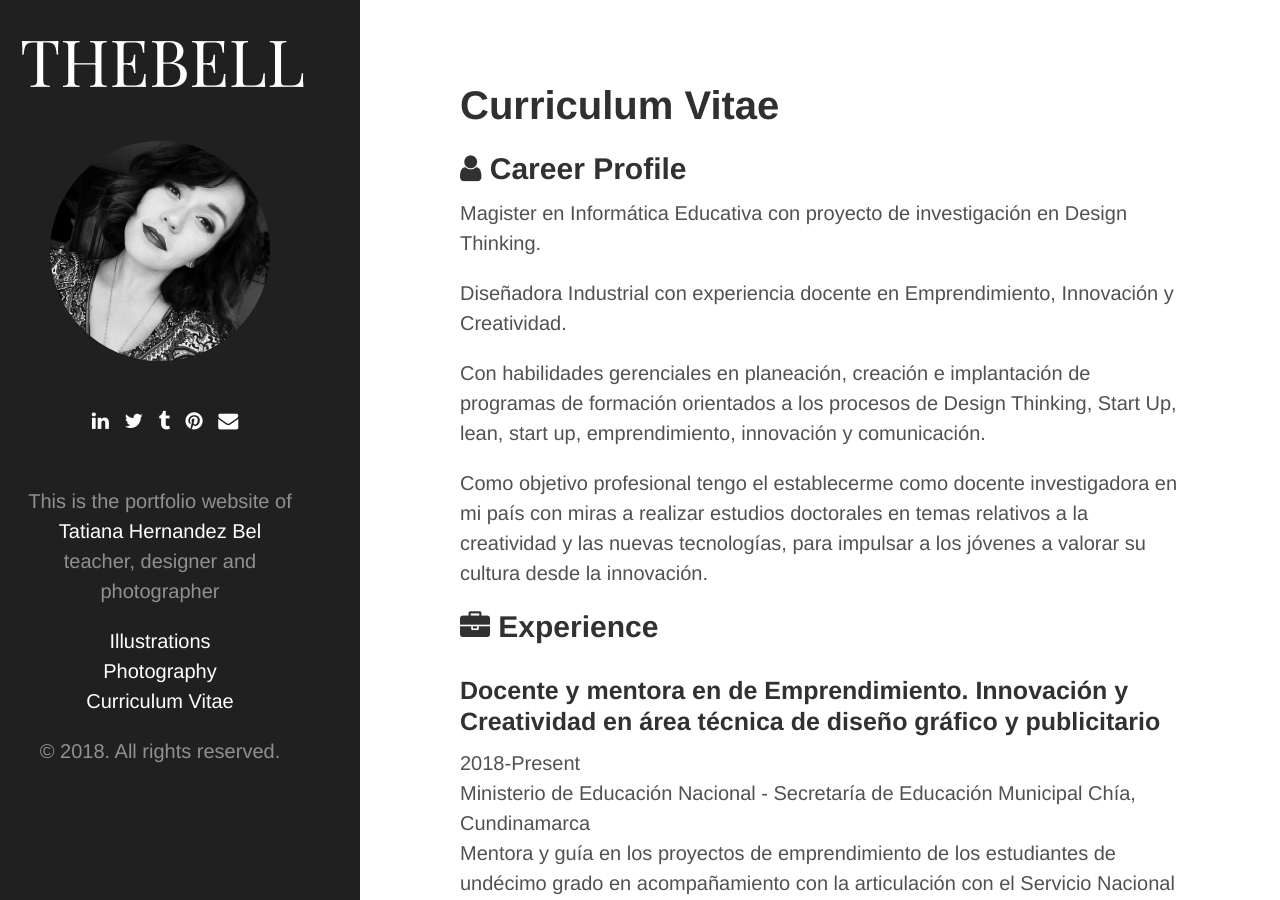
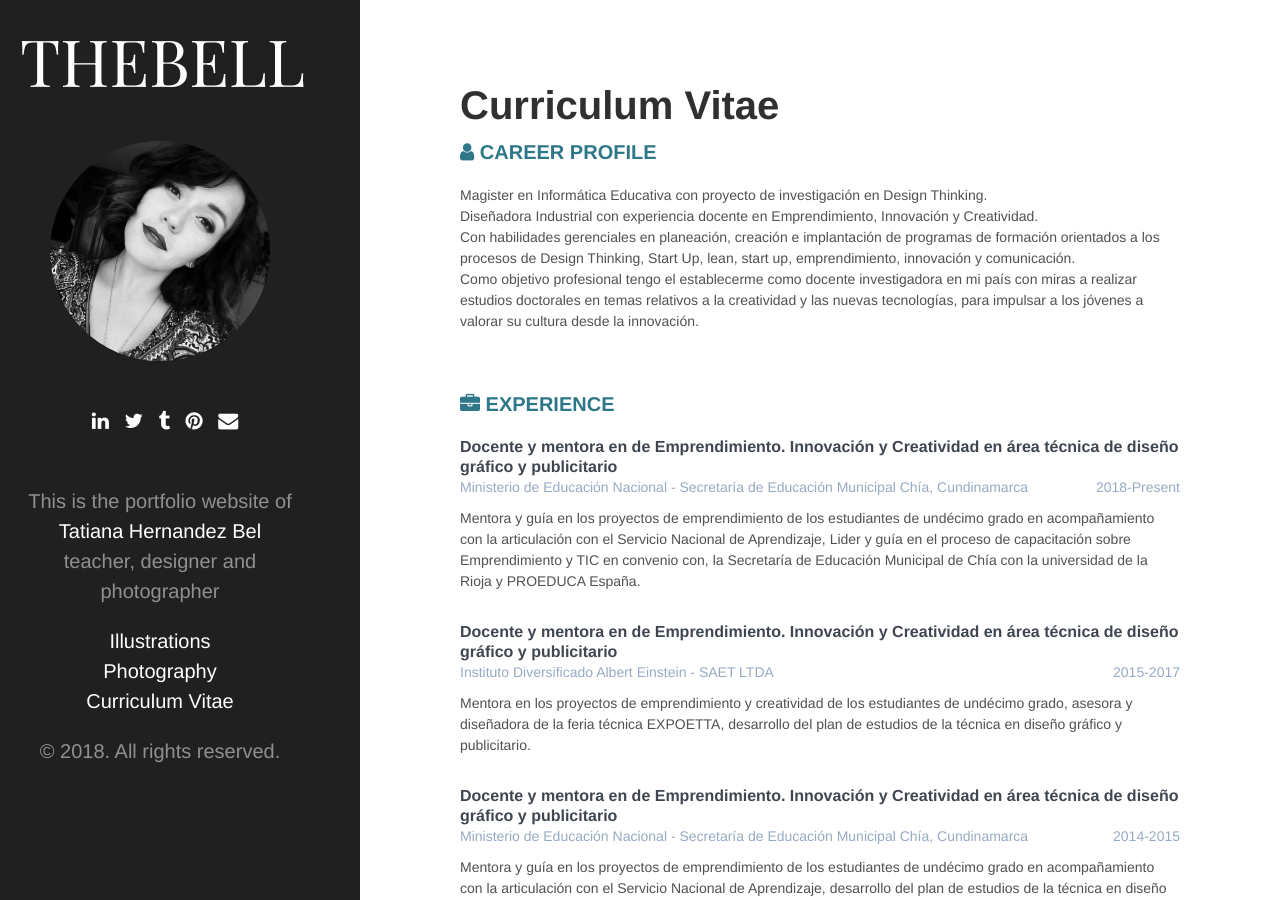
Before and after one commit to TatianaHbel/personal, a Jekyll site: the page built from _pages/cv.md, in a window 1280 px wide and 900 px high. Built offline with Jekyll 4.4.1, drawn with Linux system fonts in a browser that asks for light colours; comment, search, counter and statistics services are not loaded.

Commit message:
paths fix

```diff
--- a/_includes/skills.html
+++ b/_includes/skills.html
@@ -24,4 +24,4 @@
 {% endif %}
 
 <script src="https://cdnjs.cloudflare.com/ajax/libs/jquery/3.3.1/jquery.min.js"></script>
-<script src="js/skills.js"></script>
+<script src="../js/skills.js"></script>
--- a/_pages/cv.md
+++ b/_pages/cv.md
@@ -4,7 +4,7 @@ title: Curriculum Vitae
 permalink: /curriculum/
 ---
 
-<link rel="stylesheet" href="css/cv.css">
+<link rel="stylesheet" href="../css/cv.css">
 
 
 {% include career-profile.html %}
```
